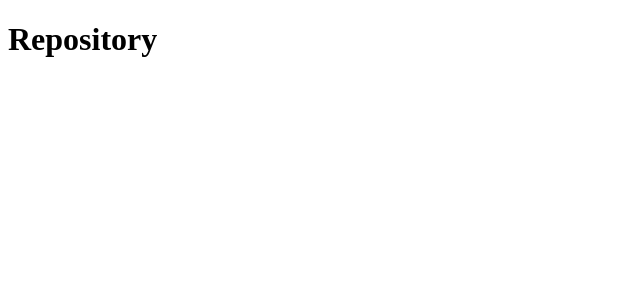
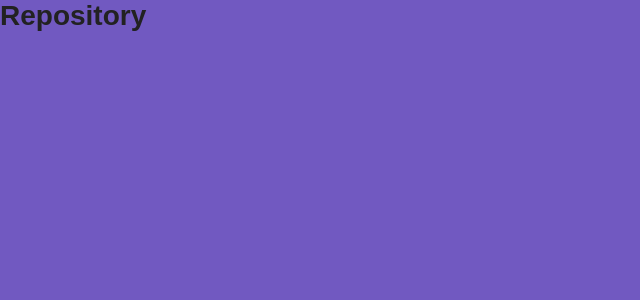
Before and after one commit to almerindo/bootcamp2019-rocketseat-reactjs, a React (Create React App) app: page /repository in a window 1280 px wide. Shown: the top 300 px of the page, without its empty margins (0-640 px from the left). Built offline with nearby package versions, Linux system fonts and the light colour scheme; the HTML template or start-up script is replaced by a standard one.

Commit message:
feat: adicionado Global Styles

```diff
--- a/src/App.js
+++ b/src/App.js
@@ -2,8 +2,15 @@
 
 import Routes from './routes';
 
+import GlobalStyles from './styles/global';
+
 function App() {
-  return <Routes />;
+  return (
+    <>
+      <Routes />
+      <GlobalStyles />
+    </>
+  );
 }
 
 export default App;
--- a/src/pages/Main/index.js
+++ b/src/pages/Main/index.js
@@ -4,5 +4,5 @@
 // import { Container } from './styles';
 
 export default function Repository() {
-  return <Title>Main</Title>;
+  return <Title>Hello World</Title>;
 }
--- a/src/pages/Main/styles.js
+++ b/src/pages/Main/styles.js
@@ -2,6 +2,6 @@
 
 export const Title = styled.h1`
   font-size: 20px;
-  color: ${props => (props.error ? 'red' : '#7159c1')};
+  color: ${props => (props.error ? 'red' : '#FFF')};
   font-family: Arial, Helvetica, sans-serif;
 `;
--- /dev/null
+++ b/src/styles/global.js
@@ -0,0 +1,30 @@
+import { createGlobalStyle } from 'styled-components';
+
+export default createGlobalStyle`
+  * {
+    margin:0;
+    padding:0;
+    outline:0;
+    box-sizing: border-box;
+  }
+
+  html, body, #root {
+    min-height: 100%;
+  }
+
+  body {
+    background: #7159c1;
+    -webkit-font-smoothing: antialiased !important;
+  }
+
+  body, input, button {
+    color: #222;
+    font-size: 14px;
+    font-family: Arial, Helvetica, sans-serif;
+  }
+
+  button {
+    cursor: pointer;
+  }
+
+`;
```
